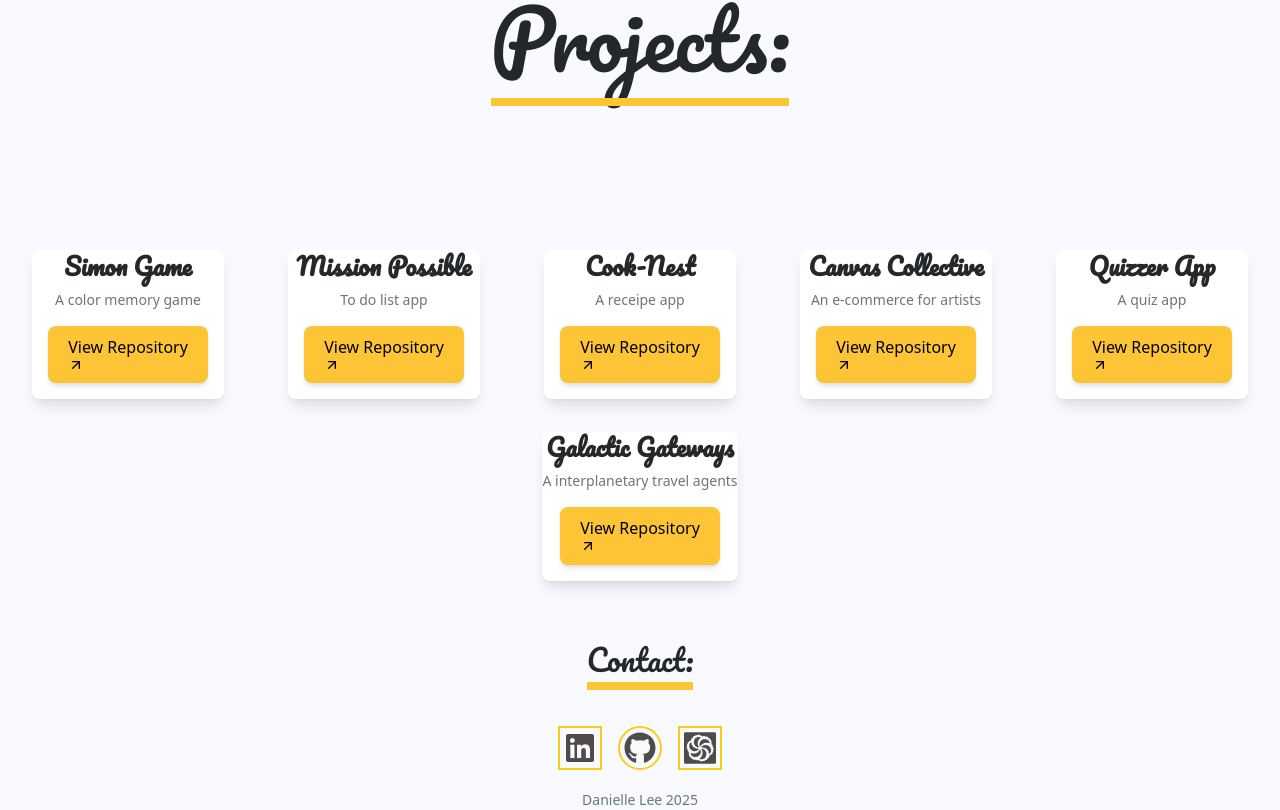
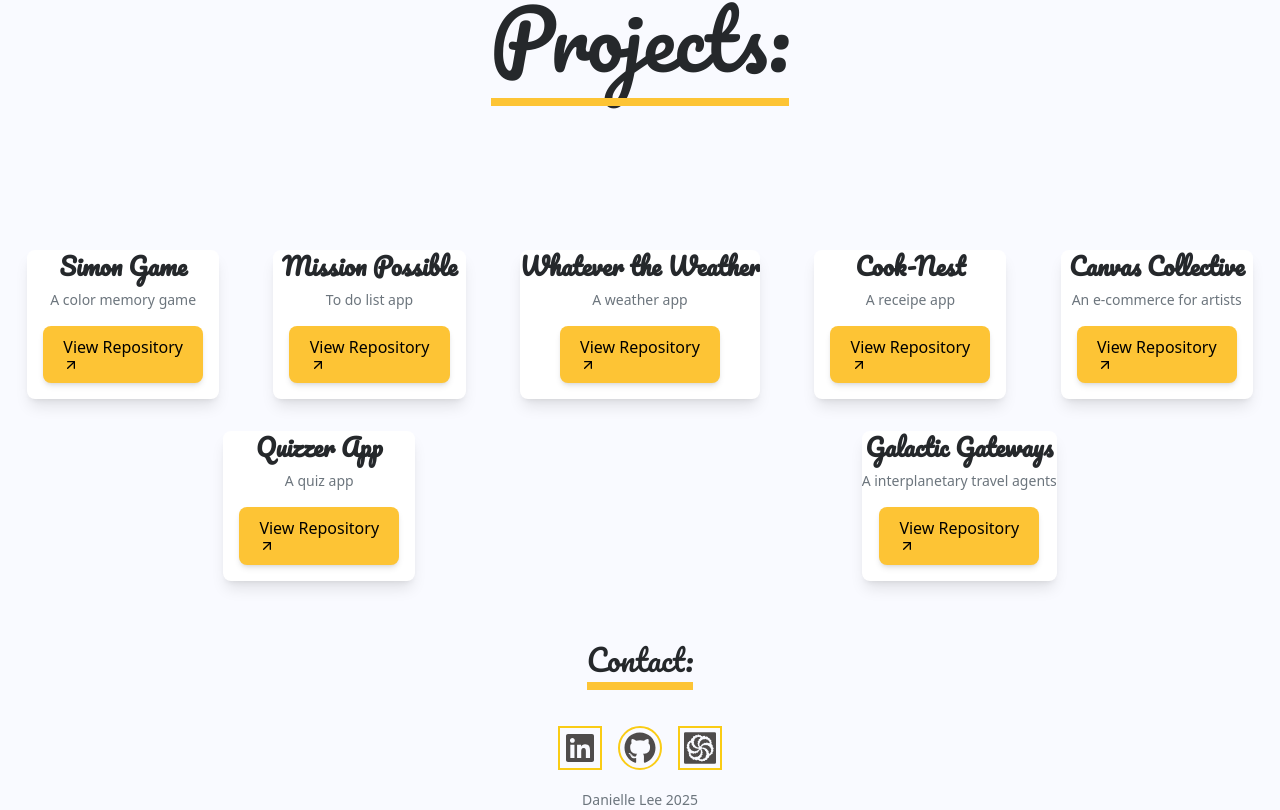
Before and after one commit to Danielle73/Danielle-React-Portfolio, a React (Vite) app in the folder my-portfolio/: page / in a window 1280 px wide. Shown: the part 1383-2193 px from the top of the page. Built offline with nearby package versions, Linux system fonts and the light colour scheme.

Commit message:
Project added to project ProjectsGrid

```diff
--- a/my-portfolio/src/components/ProjectsGrid.jsx
+++ b/my-portfolio/src/components/ProjectsGrid.jsx
@@ -21,6 +21,12 @@ function ProjectsGrid(){
       description="To do list app"
       //imageUrl="/src/assets/Mission-Possible.png"
       repoUrl="https://github.com/Danielle73/Mission-Possible"
+    />
+      <ProjectCard
+      title="Whatever the Weather"
+      description="A weather app"
+      //imageUrl="/src/assets/Mission-Possible.png"
+      repoUrl="https://github.com/Danielle73/Weather_App"
     />
     <ProjectCard
       title="Cook-Nest"
```
